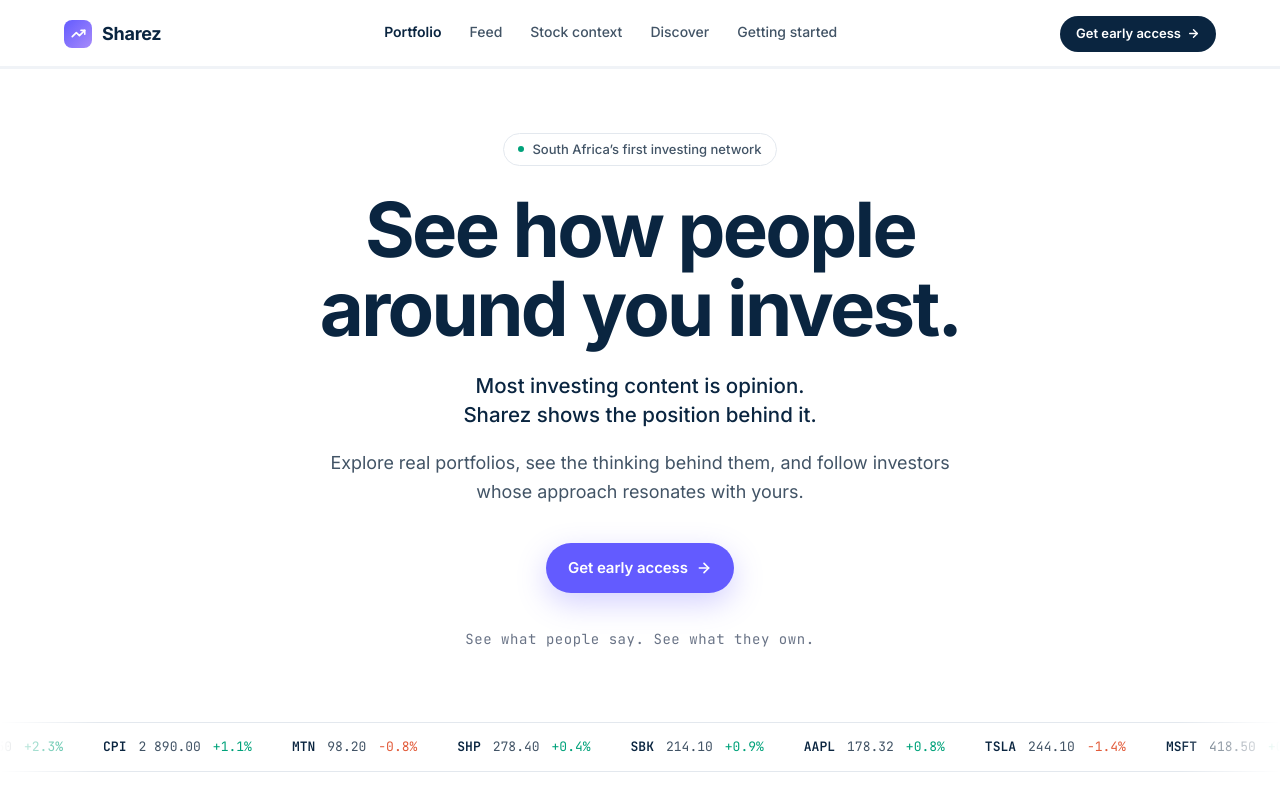
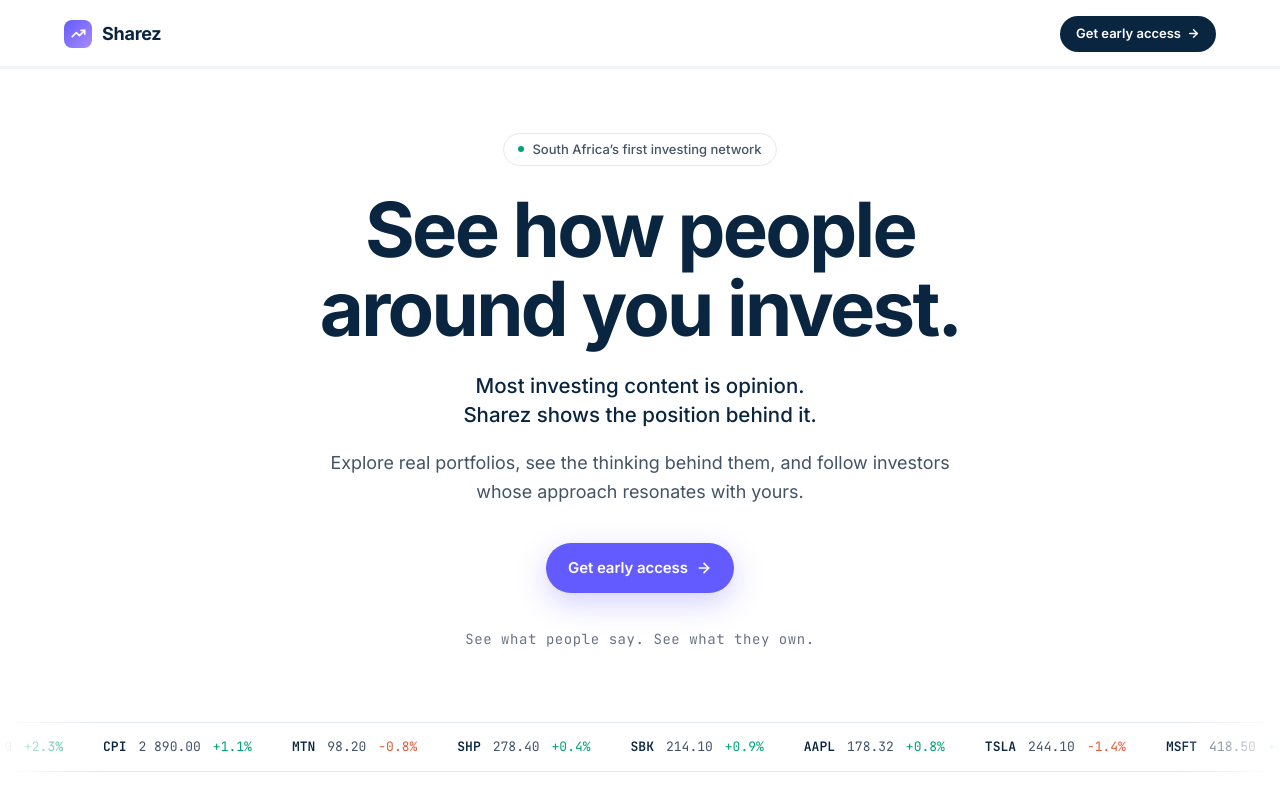
Before and after one commit to meetfrank-ai/sharez, a React (Vite) app in the folder frontend/: page / in a window 1280 px wide. Shown: the top 800 px of the page. Built offline with nearby package versions, Linux system fonts and the light colour scheme.

Commit message:
Header: drop section links on desktop too
Only logo + Get early access + progress rail now. Remove the
IntersectionObserver and active-section tracking that was driving
the (now-gone) link highlights.

Co-Authored-By: Claude Opus 4.6 (1M context) <noreply@anthropic.com>

```diff
--- a/frontend/src/site/Landing.jsx
+++ b/frontend/src/site/Landing.jsx
@@ -965,36 +965,7 @@ function SideNav() {
 //  NAV
 // ============================================================
 function Nav({ onStart }) {
-  const [active, setActive] = useState(null);
   const [progress, setProgress] = useState(0);
-
-  const links = [
-    { id: 'portfolio', label: 'Portfolio' },
-    { id: 'feed',      label: 'Feed' },
-    { id: 'ai',        label: 'Stock context' },
-    { id: 'discover',  label: 'Discover' },
-    { id: 'how',       label: 'Getting started' },
-  ];
-
-  useEffect(() => {
-    const ids = links.map((l) => l.id);
-    const targets = ids.map((id) => document.getElementById(id)).filter(Boolean);
-    if (!targets.length) return;
-    const observer = new IntersectionObserver(
-      (entries) => {
-        const visible = entries
-          .filter((e) => e.isIntersecting)
-          .sort((a, b) => b.intersectionRatio - a.intersectionRatio);
-        if (visible[0]) setActive(visible[0].target.id);
-        else setActive(null);
-      },
-      // Detect once a section's top enters the upper ~40% of viewport.
-      { rootMargin: '-20% 0px -55% 0px', threshold: [0, 0.15, 0.3, 0.6, 1] }
-    );
-    targets.forEach((t) => observer.observe(t));
-    return () => observer.disconnect();
-  // eslint-disable-next-line react-hooks/exhaustive-deps
-  }, []);
 
   useEffect(() => {
     let rafId = null;
@@ -1037,30 +1008,7 @@ function Nav({ onStart }) {
           <span style={{ fontSize: 18, fontWeight: 700, color: T.ink, letterSpacing: '-0.015em' }}>Sharez</span>
         </a>
 
-        <nav className="sx-nav-links" style={{ alignItems: 'center', gap: 28 }}>
-          {links.map((l) => {
-            const isActive = active === l.id;
-            return (
-              <a
-                key={l.id}
-                href={`#${l.id}`}
-                style={{
-                  position: 'relative',
-                  fontSize: 14,
-                  fontWeight: isActive ? 600 : 500,
-                  color: isActive ? T.ink : T.ink2,
-                  textDecoration: 'none',
-                  transition: 'color 180ms ease',
-                  paddingBottom: 4,
-                }}
-              >
-                {l.label}
-              </a>
-            );
-          })}
-        </nav>
-
-        <div className="sx-nav-cta" style={{ display: 'flex', alignItems: 'center', gap: 14 }}>
+        <div style={{ display: 'flex', alignItems: 'center', gap: 14 }}>
           <a href="#launch" onClick={onStart} className="stance-cta" style={{
             padding: '8px 16px', borderRadius: 999,
             backgroundColor: T.ink, color: '#FFFFFF',
```
